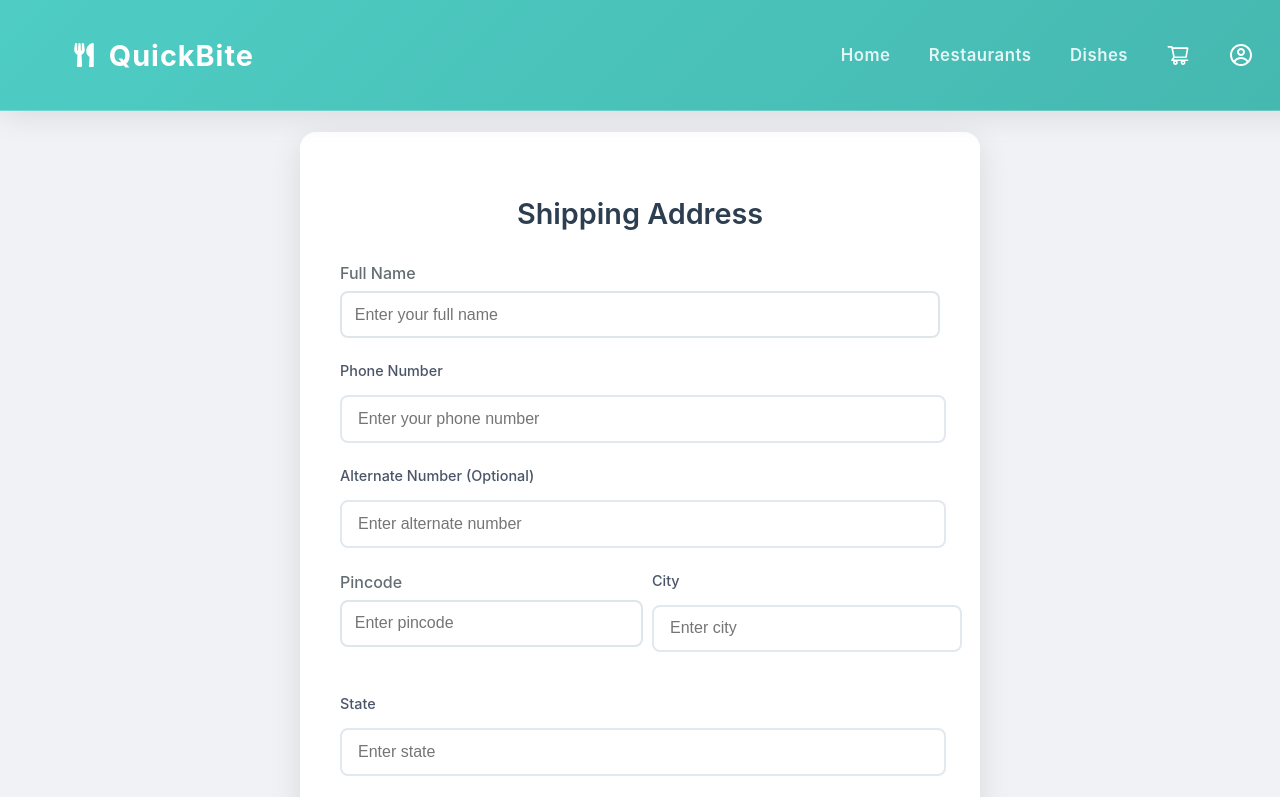
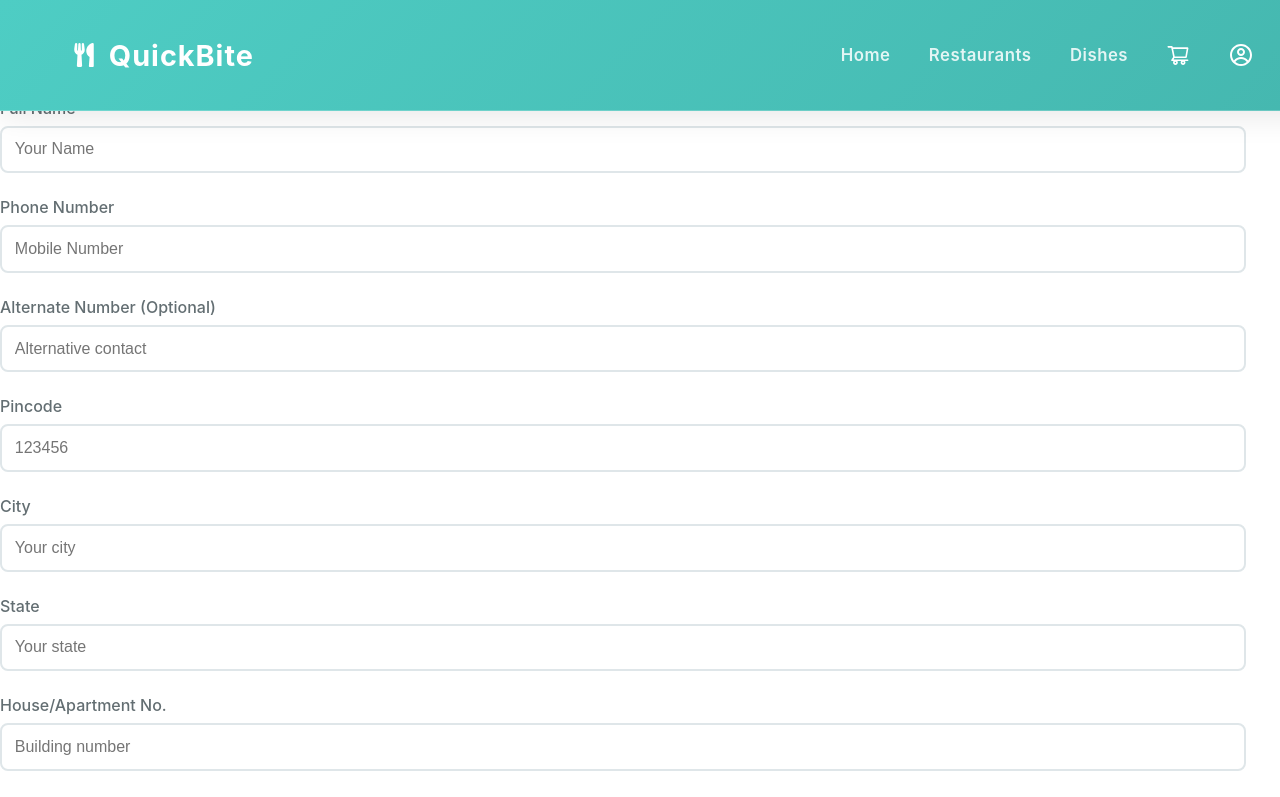
Before and after one commit to karthikdokiparthi/Online_food_ordering_application_Frontend, a React (Create React App) app: page /address in a window 1280 px wide. Shown: the top 797 px of the page. Built offline with nearby package versions, Linux system fonts and the light colour scheme; sample sign-in values are in the browser's storage.

Commit message:
feat: Create animated user address form with dynamic bubble background

```diff
--- a/src/features/users/UserAddress.js
+++ b/src/features/users/UserAddress.js
@@ -1,12 +1,13 @@
-import React, { useState } from 'react'
-import { useDispatch } from 'react-redux'
+import React, { useState, useEffect } from 'react';
+import { useDispatch } from 'react-redux';
 import { userAddress } from './userSlice';
-import './userAddress.css'
 import { useNavigate } from 'react-router-dom';
+import './userAddress.css';
 
 function UserAddress() {
     const dispatch = useDispatch();
     const navigate = useNavigate();
+    const [bubbles, setBubbles] = useState([]);
     const [user, setUser] = useState({
         fullName: '',
         phoneNumber: '',
@@ -16,144 +17,161 @@ function UserAddress() {
         state: '',
         houseNo: '',
         area: ''
-    })
+    });
+
+    useEffect(() => {
+        const createBubbles = () => {
+            const newBubbles = Array.from({ length: 30 }, (_, i) => ({
+                id: i,
+                size: Math.random() * 30 + 10,
+                left: Math.random() * 100,
+                delay: Math.random() * 2,
+                duration: Math.random() * 3 + 2,
+                color: `hsla(${Math.random() * 360}, 70%, 80%, 0.7)`
+            }));
+            setBubbles(newBubbles);
+        };
+        createBubbles();
+    }, []);
 
     const handleChange = (e) => {
         const { name, value } = e.target;
         setUser((prevUser) => ({
             ...prevUser, [name]: value
-        }))
-    }
+        }));
+    };
 
     const handleSubmit = (e) => {
         e.preventDefault();
         dispatch(userAddress(user));
-        navigate('/profile')
-    }
+        navigate('/profile');
+    };
 
     return (
-        <div className="user-address__container">
-            <div className="user-address__card">
-                <h2 className="user-address__title">Shipping Address</h2>
-                <form onSubmit={handleSubmit} className="user-address__form">
-                    <div className=".user-address__input-group">
-                        <label htmlFor="fullName">Full Name</label>
+        <div className="address-container">
+            {bubbles.map(bubble => (
+                <div
+                    key={bubble.id}
+                    className="bubble"
+                    style={{
+                        width: `${bubble.size}px`,
+                        height: `${bubble.size}px`,
+                        left: `${bubble.left}%`,
+                        background: bubble.color,
+                        animationDelay: `${bubble.delay}s`,
+                        animationDuration: `${bubble.duration}s`
+                    }}
+                ></div>
+            ))}
+
+            <div className="address-content">
+                <div className="address-header">
+                    <h2>Shipping Address</h2>
+                </div>
+
+                <form onSubmit={handleSubmit} className="address-form">
+                    <div className="form-grid">
+                        <div className="input-group">
+                            <label>Full Name</label>
                             <input
                                 type="text"
-                            id="fullName"
                                 name="fullName"
                                 value={user.fullName}
                                 onChange={handleChange}
-                            placeholder="Enter your full name"
-                            autoComplete="name"
+                                placeholder="Your Name"
                                 required
                             />
                         </div>
 
-                    <div className="user-address__input-group">
-                        <label htmlFor="phoneNumber">Phone Number</label>
+                        <div className="input-group">
+                            <label>Phone Number</label>
                             <input
                                 type="tel"
-                            id="phoneNumber"
                                 name="phoneNumber"
                                 value={user.phoneNumber}
                                 onChange={handleChange}
-                            placeholder="Enter your phone number"
-                            autoComplete="tel"
+                                placeholder="Mobile Number"
                                 pattern="[0-9]{10}"
                                 required
                             />
                         </div>
 
-                    <div className="user-address__input-group">
-                        <label htmlFor="alternateNumber">Alternate Number (Optional)</label>
+                        <div className="input-group">
+                            <label>Alternate Number (Optional)</label>
                             <input
                                 type="tel"
-                            id="alternateNumber"
                                 name="alternateNumber"
                                 value={user.alternateNumber}
                                 onChange={handleChange}
-                            placeholder="Enter alternate number"
-                            autoComplete="tel"
+                                placeholder="Alternative contact"
                                 pattern="[0-9]{10}"
                             />
                         </div>
 
-                    <div className="user-address__input-row">
+                        <div className="input-row">
                             <div className="input-group">
-                            <label htmlFor="pincode">Pincode</label>
+                                <label>Pincode</label>
                                 <input
                                     type="text"
-                                id="pincode"
                                     name="pinCode"
                                     value={user.pinCode}
                                     onChange={handleChange}
-                                placeholder="Enter pincode"
-                                autoComplete="postal-code"
+                                    placeholder="123456"
                                     required
                                 />
                             </div>
-
-                        <div className="user-address__input-group">
-                            <label htmlFor="city">City</label>
+                            <div className="input-group">
+                                <label>City</label>
                                 <input
                                     type="text"
-                                id="city"
                                     name="city"
                                     value={user.city}
                                     onChange={handleChange}
-                                placeholder="Enter city"
-                                autoComplete="address-level2"
+                                    placeholder="Your city"
                                     required
                                 />
                             </div>
                         </div>
 
-                    <div className="user-address__input-group">
-                        <label htmlFor="state">State</label>
+                        <div className="input-group">
+                            <label>State</label>
                             <input
                                 type="text"
-                            id="state"
                                 name="state"
                                 value={user.state}
                                 onChange={handleChange}
-                            placeholder="Enter state"
-                            autoComplete="address-level1"
+                                placeholder="Your state"
                                 required
                             />
                         </div>
 
-                    <div className="user-address__input-row">
+                        <div className="input-row">
                             <div className="input-group">
-                            <label htmlFor="homeNo">House/Apartment No.</label>
+                                <label>House/Apartment No.</label>
                                 <input
                                     type="text"
-                                id="houseNo"
                                     name="houseNo"
                                     value={user.houseNo}
                                     onChange={handleChange}
-                                placeholder="Enter house/apartment number"
-                                autoComplete="address-line1"
+                                    placeholder="Building number"
                                     required
                                 />
                             </div>
-
-                        <div className="user-address__input-group">
-                            <label htmlFor="area">Area/Street</label>
+                            <div className="input-group">
+                                <label>Area/Street</label>
                                 <input
                                     type="text"
-                                id="area"
                                     name="area"
                                     value={user.area}
                                     onChange={handleChange}
-                                placeholder="Enter area/street"
-                                autoComplete="address-line2"
+                                    placeholder="Street name"
                                     required
                                 />
                             </div>
                         </div>
+                    </div>
 
-                    <button type="submit" className="user-address__submit-btn" >
+                    <button type="submit" className="submit-btn">
                         Save Address
                     </button>
                 </form>
```
Lines whose indentation alone changed are shown as unchanged.
